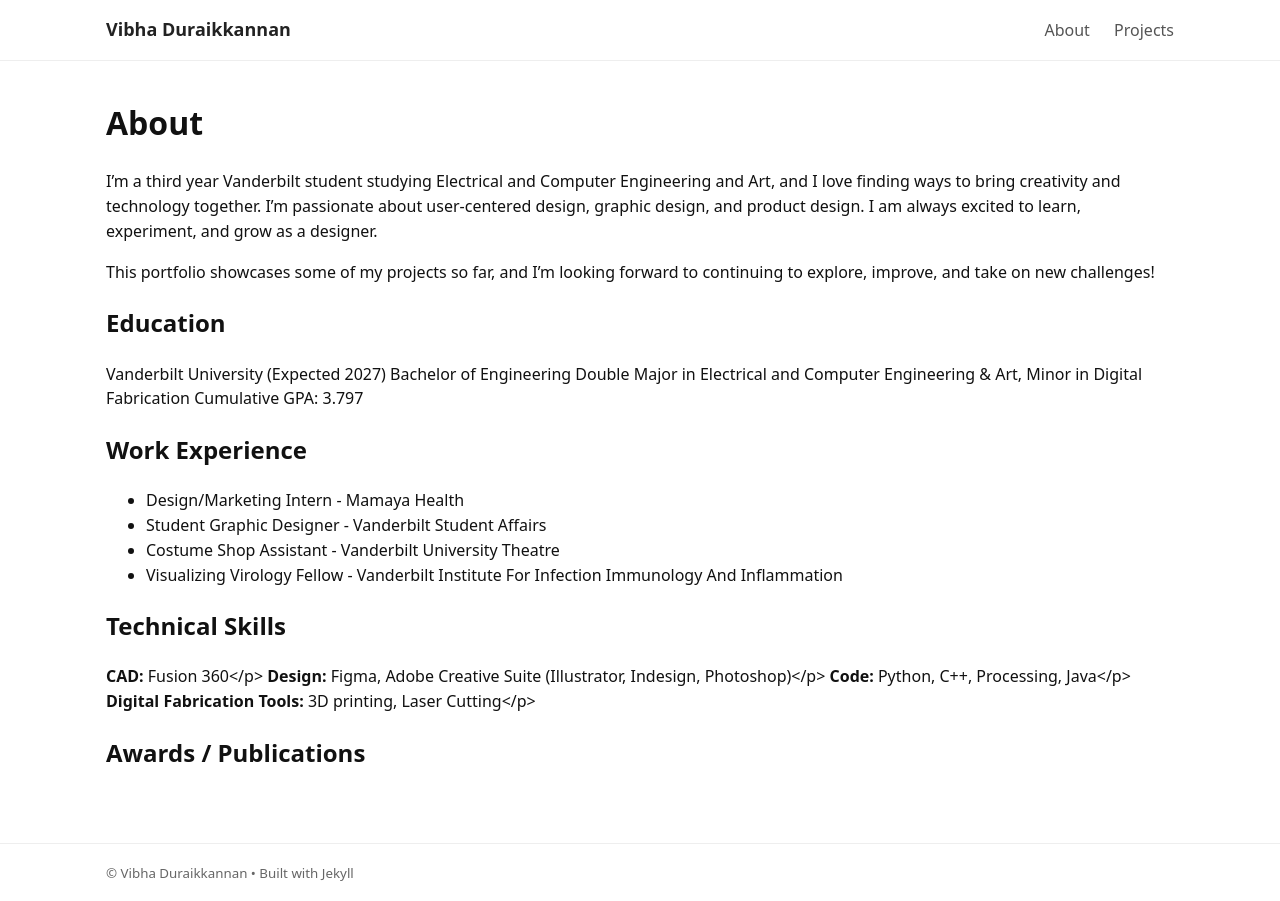
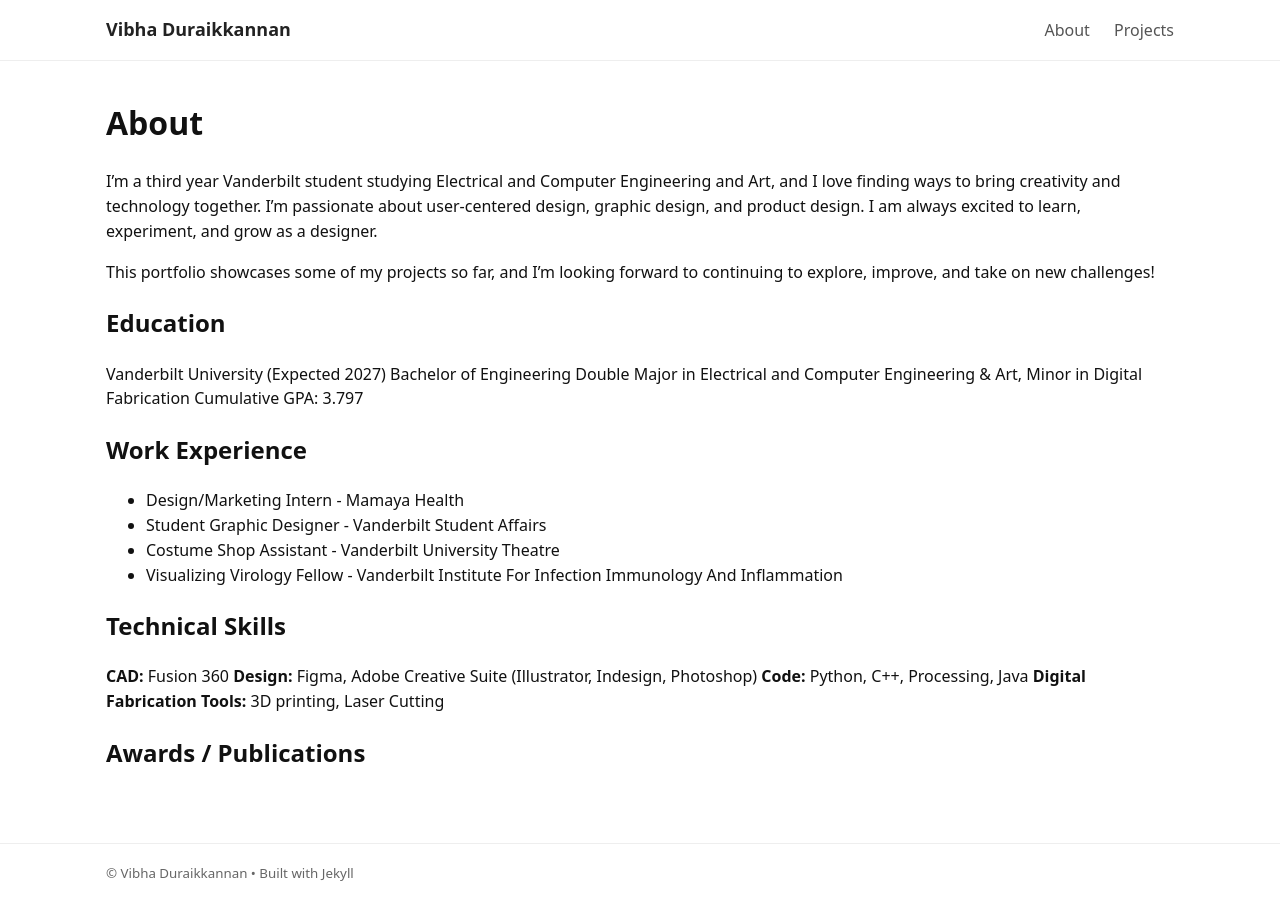
Before and after one commit to vibs-27/vibhadurai.github.io, a Jekyll site: the page built from about.md, in a window 1280 px wide. Built offline with Jekyll 4.4.1, drawn with Linux system fonts in a browser that asks for light colours.

```diff
--- a/about.md
+++ b/about.md
@@ -22,8 +22,8 @@ Cumulative GPA: 3.797
 - Visualizing Virology Fellow - Vanderbilt Institute For Infection Immunology And Inflammation
 
 ## Technical Skills
-**CAD:** Fusion 360</p>
-**Design:** Figma, Adobe Creative Suite (Illustrator, Indesign, Photoshop)</p>
-**Code:** Python, C++, Processing, Java</p>
-**Digital Fabrication Tools:** 3D printing, Laser Cutting</p>
+**CAD:** Fusion 360
+**Design:** Figma, Adobe Creative Suite (Illustrator, Indesign, Photoshop)
+**Code:** Python, C++, Processing, Java
+**Digital Fabrication Tools:** 3D printing, Laser Cutting
 ## Awards / Publications
```
